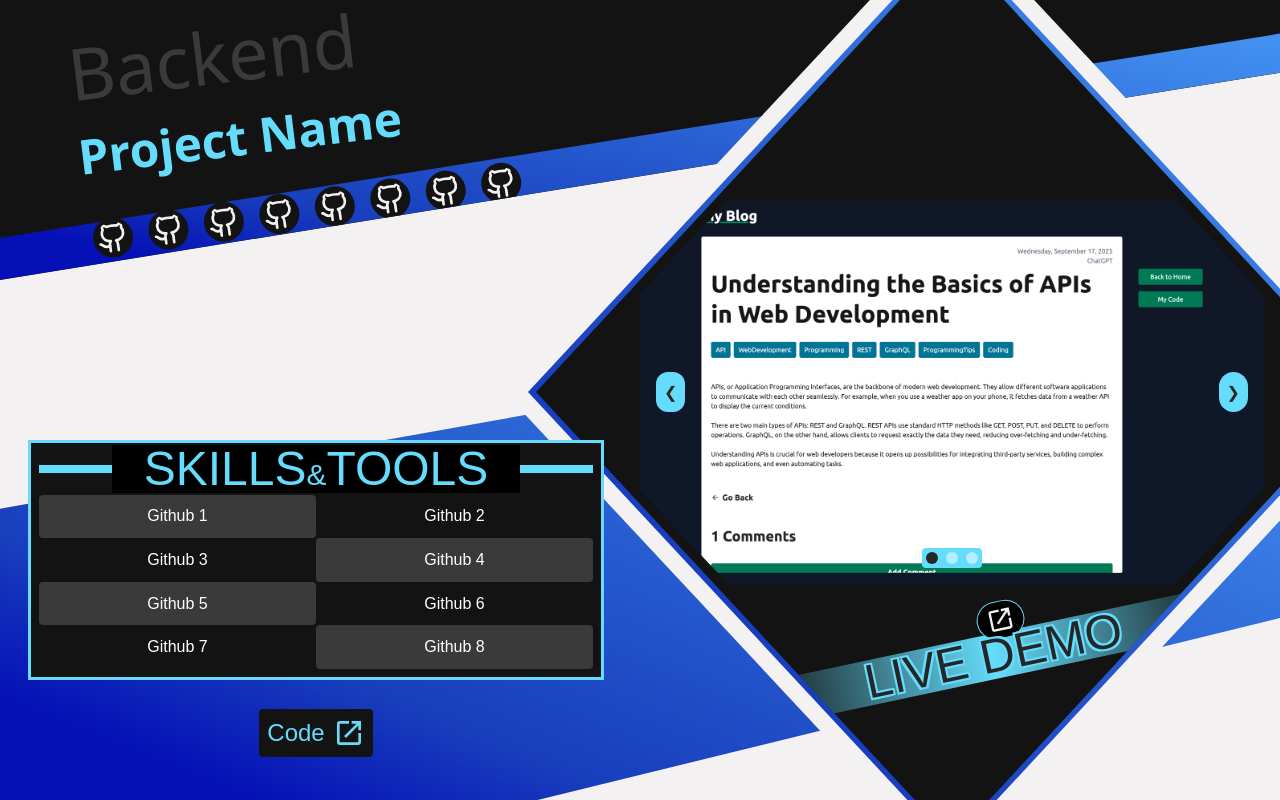
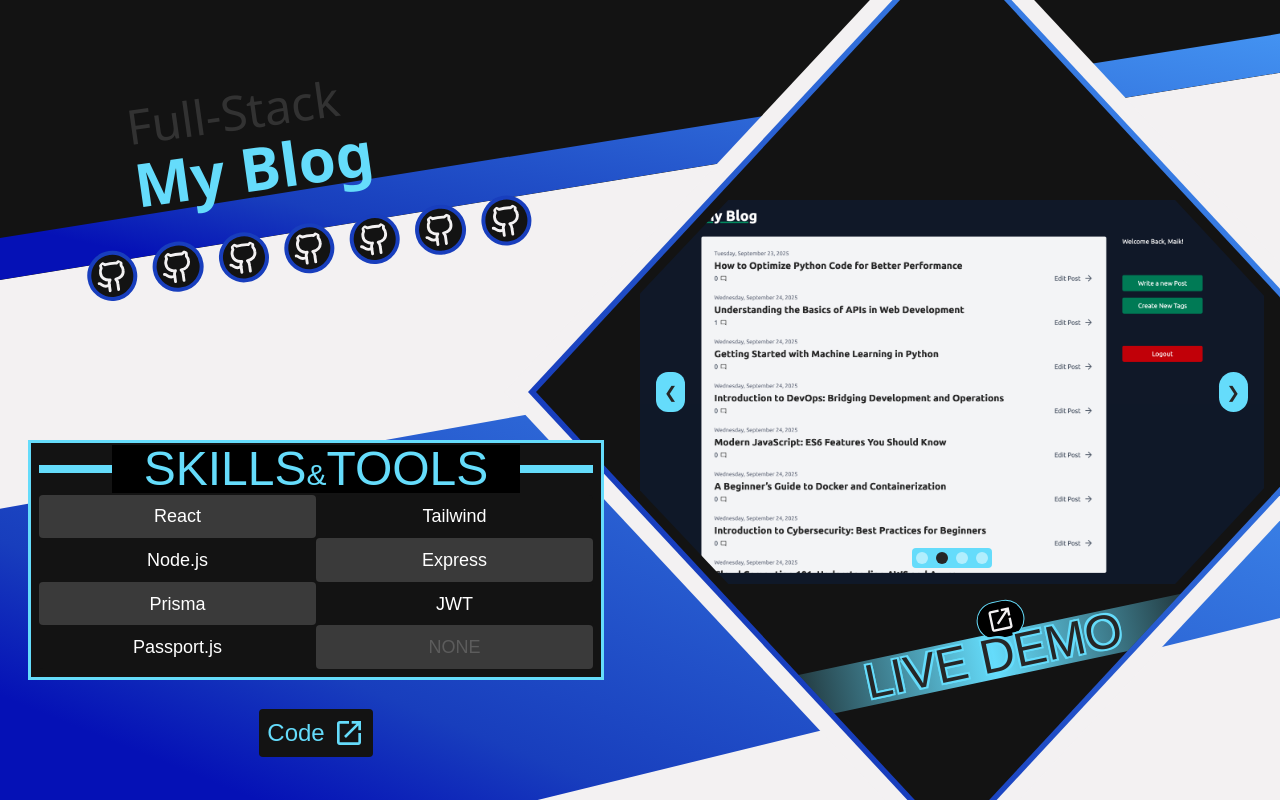
Before and after one commit to Maiker260/My-Portfolio, a React (Vite) app: page /projects/0 in a window 1280 px wide. Built offline with nearby package versions, Linux system fonts and the light colour scheme; a web font is replaced by a local one.

Commit message:
Fix issue with the size in the projectsPage

```diff
--- a/src/components/layout/ImageCarousel.jsx
+++ b/src/components/layout/ImageCarousel.jsx
@@ -1,4 +1,4 @@
-import { useState } from "react";
+import { useState, useEffect } from "react";
 
 function ImageCarousel({ screenshots }) {
     const [currentIndex, setCurrentIndex] = useState(0);
@@ -15,8 +15,18 @@ function ImageCarousel({ screenshots }) {
         );
     };
 
+    useEffect(() => {
+        const intervalId = setInterval(() => {
+            setCurrentIndex((prevIndex) =>
+                prevIndex === screenshots.length - 1 ? 0 : prevIndex + 1
+            );
+        }, 5000);
+
+        return () => clearInterval(intervalId);
+    }, [screenshots.length]);
+
     return (
-        <article className="relative w-full h-64 md:h-96 overflow-hidden rounded-lg">
+        <article className="relative w-full h-96 overflow-hidden rounded-lg">
             {/* Slides */}
             {screenshots.map((image, index) => (
                 <div
--- a/src/components/menus/main-menu/SocialMediaIcons.jsx
+++ b/src/components/menus/main-menu/SocialMediaIcons.jsx
@@ -1,17 +1,25 @@
 import IconWithName from "./icons/IconWithName.jsx";
 import { Github } from "../../icons/Github.jsx";
 import { Linkedin } from "../../icons/Linkedin.jsx";
+import { Link } from "react-router-dom";
 
 function SocialMediaIcons({ showContent }) {
     const icons = [
-        { icon: Linkedin, name: "LinkedIn" },
-        { icon: Github, name: "Github" },
+        {
+            icon: Linkedin,
+            name: "LinkedIn",
+            url: "https://www.linkedin.com/in/mikergs26/",
+        },
+        { icon: Github, name: "Github", url: "https://github.com/Maiker260" },
     ];
 
     return (
         <article className="relative w-fit h-72 mr-7">
             {icons.map((item, index) => (
-                <div
+                <Link
+                    to={item.url}
+                    target="_blank"
+                    rel="noopener noreferrer"
                     key={item.name}
                     className="absolute left-0 w-full opacity-0 "
                     style={{
@@ -25,7 +33,7 @@ function SocialMediaIcons({ showContent }) {
                     }}
                 >
                     <IconWithName icon={item.icon} name={item.name} />
-                </div>
+                </Link>
             ))}
         </article>
     );
--- a/src/components/menus/projects/CentralDiamond.jsx
+++ b/src/components/menus/projects/CentralDiamond.jsx
@@ -15,7 +15,7 @@ function CentralDiamond() {
     const { screenshots, livePreviewURL } = project;
 
     return (
-        <section className="absolute -top-22 -right-30 h-[120%] w-[70vw] flex items-center justify-center z-20">
+        <section className="absolute -top-22 -right-30 h-[120%] w-[70vw] flex items-center justify-center z-40">
             {/* External Diamond Container */}
             <div
                 className="relative w-full h-full color-bg-details-third flex p-6"
--- a/src/components/menus/projects/DiagonalTopBox.jsx
+++ b/src/components/menus/projects/DiagonalTopBox.jsx
@@ -1,17 +1,4 @@
-import { useContext } from "react";
-import { useParams } from "react-router-dom";
-import { ProjectDataContext } from "../../../context/ProjectDataContext.jsx";
-import SkillIconList from "./SkillIconList.jsx";
-
-function DiagonalTopBox({ hoveredSkill, setHoveredSkill }) {
-    const { id } = useParams();
-    const projectData = useContext(ProjectDataContext);
-    const project = projectData[Number(id)];
-
-    if (!project) return <p>Project not found</p>;
-
-    const { name, type, skills } = project;
-
+function DiagonalTopBox() {
     return (
         <section className="relative overflow-hidden color-bg-details-third h-[35vh]">
             {/* Diagonal background */}
@@ -29,24 +16,6 @@ function DiagonalTopBox({ hoveredSkill, setHoveredSkill }) {
                             "polygon(0px 85%, 100% 12%, 100% 26%, 0px 100%)",
                     }}
                 />
-                {/* Rotated text inside the diagonal box */}
-                <div className="absolute bottom-[20%] left-[10%] sm:bottom-[15%] sm:left-[12%] md:bottom-[35%] md:left-[5%] transform -rotate-7 origin-top-left">
-                    {/* <div className="absolute inset-0 flex flex-col justify-end items-start px-[10%] pb-[10%] transform -rotate-10 origin-top-left"> */}
-                    <h1 className="text-[8vw] sm:text-7xl color-text-details-secund">
-                        {type}
-                    </h1>
-                    <h2 className="mt-6 text-[5vw] sm:text-5xl font-bold color-text-details-main color-text-details-third">
-                        {name}
-                    </h2>
-                </div>
-                {/* Icons */}
-                <div className="absolute inset-0">
-                    <SkillIconList
-                        skills={skills}
-                        hoveredSkill={hoveredSkill}
-                        setHoveredSkill={setHoveredSkill}
-                    />
-                </div>
             </div>
         </section>
     );
--- a/src/components/menus/projects/SkillDetailsBox.jsx
+++ b/src/components/menus/projects/SkillDetailsBox.jsx
@@ -11,6 +11,12 @@ function SkillDetailsBox({ hoveredSkill, setHoveredSkill }) {
     if (!project) return <p>Project not found</p>;
 
     const { skills, codeURL } = project;
+
+    // Always make sure to create 8 items to keep the grid.
+    const filledSkills = [
+        ...skills,
+        ...Array(Math.max(0, 8 - skills.length)).fill({ name: "NONE" }),
+    ];
 
     const hoverGridClasses = (skill, index) => {
         const columns = 2;
@@ -31,9 +37,9 @@ function SkillDetailsBox({ hoveredSkill, setHoveredSkill }) {
                 <div className="grid grid-cols-2 grid-rows-5 w-full h-full">
                     {/* Top Bar */}
                     <div className="relative mb-2 color-text-details-third col-span-2 font-rodin flex justify-center content-center items-center">
-                        {/* Line behind the text */}
+                        {/* Line behind the Title */}
                         <div className="absolute w-full h-2 color-bg-details-fifth flex justify-center items-center overflow-hidden"></div>
-                        {/* Text */}
+                        {/* Title */}
                         <div className="relative z-10 flex justify-center items-center h-full">
                             <span className="absolute text-5xl px-8 bg-black z-40 color-text-details-third">
                                 SKILLS<span className="text-3xl">&</span>TOOLS
@@ -41,22 +47,24 @@ function SkillDetailsBox({ hoveredSkill, setHoveredSkill }) {
                         </div>
                     </div>
                     {/* Grid */}
-                    {skills.map((skill, index) => (
+                    {filledSkills.map((skill, index) => (
                         <div
                             key={skill.name}
-                            className={`${hoverGridClasses(
-                                skill,
-                                index
-                            )} w-full h-full flex justify-center items-center font-rodin hover:cursor-pointer rounded`}
+                            className={`${hoverGridClasses(skill, index)}
+                            ${
+                                skill.name === "NONE" &&
+                                "pointer-events-none text-[#5c5c5c]"
+                            } w-full h-full text-lg flex justify-center items-center font-rodin hover:cursor-pointer rounded`}
                             onMouseEnter={() => setHoveredSkill(skill.name)}
                             onMouseLeave={() => setHoveredSkill(null)}
                         >
-                            {hoveredSkill === skill.name ? (
-                                <div className="flex justify-center items-center w-full h-full bg-menu-select-white rounded">
+                            {hoveredSkill === skill.name &&
+                            skill.name !== "NONE" ? (
+                                <p className="flex justify-center items-center w-full h-full bg-menu-select-white rounded">
                                     {skill.name}
-                                </div>
+                                </p>
                             ) : (
-                                skill.name
+                                <p>{skill.name}</p>
                             )}
                         </div>
                     ))}
@@ -69,11 +77,13 @@ function SkillDetailsBox({ hoveredSkill, setHoveredSkill }) {
                     rel="noopener noreferrer"
                     className="group"
                 >
-                    <div className="p-2 color-bg-details-secund flex gap-2 items-center rounded text-2xl group-hover:color-bg-details-fifth">
-                        <span className=" group-hover:text-neutral">Code</span>
+                    <div className="p-2 color-bg-details-secund flex gap-2 items-center rounded text-2xl transition group-hover:color-bg-details-fifth">
+                        <span className="transition group-hover:text-neutral">
+                            Code
+                        </span>
                         <OpenInNew
                             className={
-                                "w-8 h-8 fill-select-icons group-hover:color-icons-neutral"
+                                "w-8 h-8 fill-select-icons transition group-hover:color-icons-neutral"
                             }
                         />
                     </div>
--- a/src/components/menus/projects/SkillIconList.jsx
+++ b/src/components/menus/projects/SkillIconList.jsx
@@ -1,12 +1,12 @@
 import { Github } from "../../icons/Github.jsx";
 
-function SkillIconList({ skills, hoveredSkill, setHoveredSkill }) {
+function SkillIconList({ skills, hoveredSkill, setHoveredSkill, className }) {
     return (
-        <article className="flex gap-4 items-center absolute bottom-5 left-24 transform -rotate-8 origin-bottom-left">
+        <article className={className}>
             {skills.map(({ name, icon: Icon }, index) => (
                 <div
                     key={index}
-                    className="w-10 h-10 rounded-full bg-main-color-details flex items-center justify-center hover:cursor-pointer"
+                    className="w-full h-full max-w-[60px] rounded-full bg-main-color-details flex items-center justify-center hover:cursor-pointer"
                     title={name}
                     onMouseEnter={() => setHoveredSkill(name)}
                     onMouseLeave={() => setHoveredSkill(null)}
@@ -16,9 +16,9 @@ function SkillIconList({ skills, hoveredSkill, setHoveredSkill }) {
                             ${
                                 hoveredSkill === name
                                     ? "color-select-icons scale-[120%] border-2 border-white"
-                                    : "color-icons"
+                                    : "color-icons border-4 border-[#183ebd]"
                             }
-                         pointer-events-none color-bg-details-secund rounded-full p-1 `}
+                           pointer-events-none color-bg-details-secund rounded-full p-1`}
                     />
                 </div>
             ))}
--- /dev/null
+++ b/src/components/menus/projects/TextTop.jsx
@@ -0,0 +1,40 @@
+import SkillIconList from "./SkillIconList.jsx";
+import { useContext } from "react";
+import { ProjectDataContext } from "../../../context/ProjectDataContext.jsx";
+import { useParams } from "react-router-dom";
+
+function TextTop({ hoveredSkill, setHoveredSkill }) {
+    const { id } = useParams();
+    const projectData = useContext(ProjectDataContext);
+    const project = projectData[Number(id)];
+
+    if (!project) return <p>Project not found</p>;
+
+    const { name, type, skills } = project;
+
+    return (
+        <div className="absolute origin-top-left top-[14vh] left-[5%] h-[35%] w-[35vw] bg-red z-50 -rotate-8 flex flex-col gap-8">
+            {/* Rotated Text */}
+            <div className="ml-15 h-fit">
+                <h2 className="text-6xl sm:text-4xl md:text-5xl color-text-details-secund opacity-80">
+                    {type}
+                </h2>
+                <h1 className="mt-1 text-7xl sm:text5xl md:text-6xl font-bold color-text-details-main color-text-details-third">
+                    {name}
+                </h1>
+            </div>
+
+            {/* Icons */}
+            <div>
+                <SkillIconList
+                    skills={skills}
+                    hoveredSkill={hoveredSkill}
+                    setHoveredSkill={setHoveredSkill}
+                    className={"flex gap-4 items-center"}
+                />
+            </div>
+        </div>
+    );
+}
+
+export default TextTop;
--- a/src/layouts/Projects.jsx
+++ b/src/layouts/Projects.jsx
@@ -5,6 +5,7 @@ import DiagonalTopBox from "../components/menus/projects/DiagonalTopBox.jsx";
 import DiagonalBottomBox from "../components/menus/projects/DiagonalBottomBox.jsx";
 import CentralDiamond from "../components/menus/projects/CentralDiamond.jsx";
 import SkillDetailsBox from "../components/menus/projects/SkillDetailsBox.jsx";
+import TextTop from "../components/menus/projects/TextTop.jsx";
 
 function Projects() {
     const [hoveredSkill, setHoveredSkill] = useState(null);
@@ -12,7 +13,8 @@ function Projects() {
     return (
         <ProjectDataContext.Provider value={testProjectData}>
             <main className="relative min-h-screen color-bg-details-third overflow-hidden">
-                <DiagonalTopBox
+                <DiagonalTopBox />
+                <TextTop
                     hoveredSkill={hoveredSkill}
                     setHoveredSkill={setHoveredSkill}
                 />
--- a/src/services/data/Projects.jsx
+++ b/src/services/data/Projects.jsx
@@ -2,24 +2,24 @@ import { Github } from "../../components/icons/Github.jsx";
 
 export const testProjectData = [
     {
-        name: "Project Name",
-        type: "Backend",
+        name: "My Blog",
+        type: "Full-Stack",
         skills: [
-            { name: "Github 1", icon: Github },
-            { name: "Github 2", icon: Github },
-            { name: "Github 3", icon: Github },
-            { name: "Github 4", icon: Github },
-            { name: "Github 5", icon: Github },
-            { name: "Github 6", icon: Github },
-            { name: "Github 7", icon: Github },
-            { name: "Github 8", icon: Github },
+            { name: "React", icon: Github },
+            { name: "Tailwind", icon: Github },
+            { name: "Node.js", icon: Github },
+            { name: "Express", icon: Github },
+            { name: "Prisma", icon: Github },
+            { name: "JWT", icon: Github },
+            { name: "Passport.js", icon: Github },
         ],
         screenshots: [
             { src: "/test/preview.png", alt: "Screenshot1" },
             { src: "/test/preview2.png", alt: "Screenshot2" },
             { src: "/test/preview3.png", alt: "Screenshot3" },
+            { src: "/test/preview4.png", alt: "Screenshot4" },
         ],
-        livePreviewURL: "https://github.com/Maiker260/My-Blog",
-        codeURL: "https://github.com/Maiker260/",
+        livePreviewURL: "https://my-blog-805.pages.dev/",
+        codeURL: "https://github.com/Maiker260/My-Blog",
     },
 ];
```
Also changed, not shown: src/components/menus/main-menu/List.jsx (+8 -6 lines), public/test/preview4.png (added).
